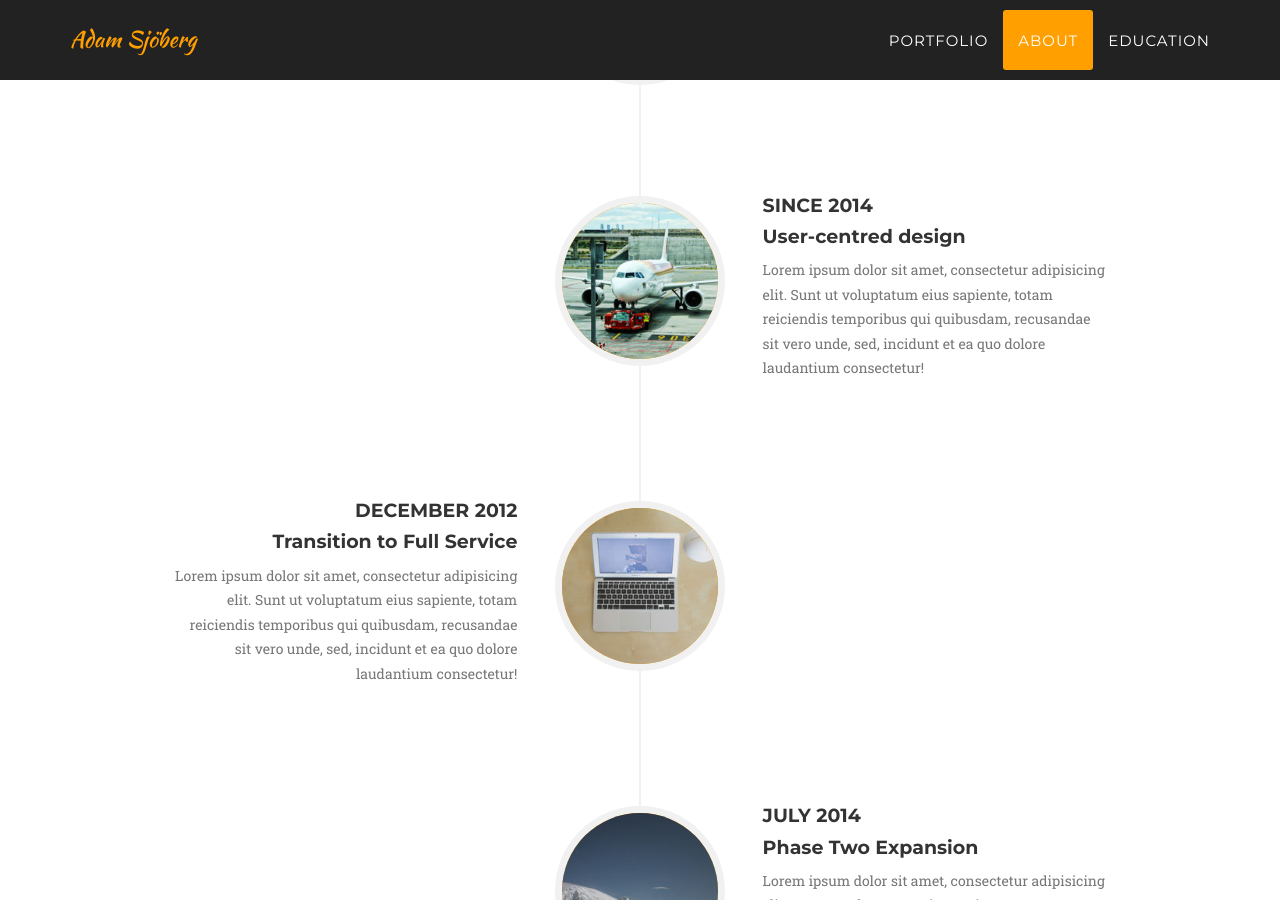
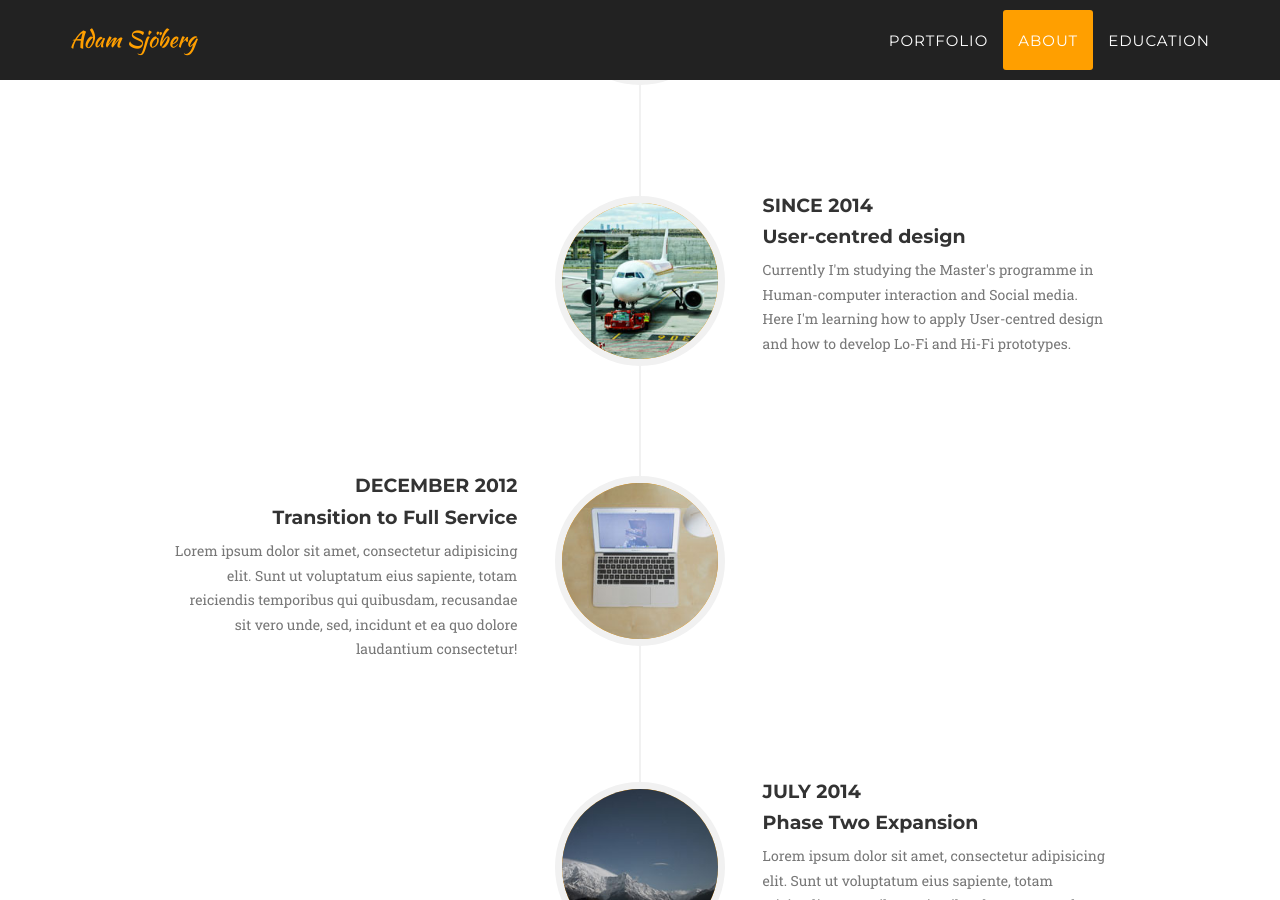
Before and after one commit to Adamsjoberg/Adamsjoberg.github.io, a Jekyll site: the page built from index.html, in a window 1280 px wide and 900 px high, scrolled down 2386 px. Built offline with Jekyll 4.4.1, drawn with Linux system fonts in a browser that asks for light colours; some web fonts are replaced.

Commit message:
added text

```diff
--- a/_includes/about.html
+++ b/_includes/about.html
@@ -34,7 +34,7 @@
                                     <h4 class="subheading">User-centred design</h4>
                                 </div>
                                 <div class="timeline-body">
-                                    <p class="text-muted">Lorem ipsum dolor sit amet, consectetur adipisicing elit. Sunt ut voluptatum eius sapiente, totam reiciendis temporibus qui quibusdam, recusandae sit vero unde, sed, incidunt et ea quo dolore laudantium consectetur!</p>
+                                    <p class="text-muted">Currently I'm studying the Master's programme in Human-computer interaction and Social media. Here I'm learning how to apply User-centred design and how to develop Lo-Fi and Hi-Fi prototypes.</p>
                                 </div>
                             </div>
                         </li>
```
